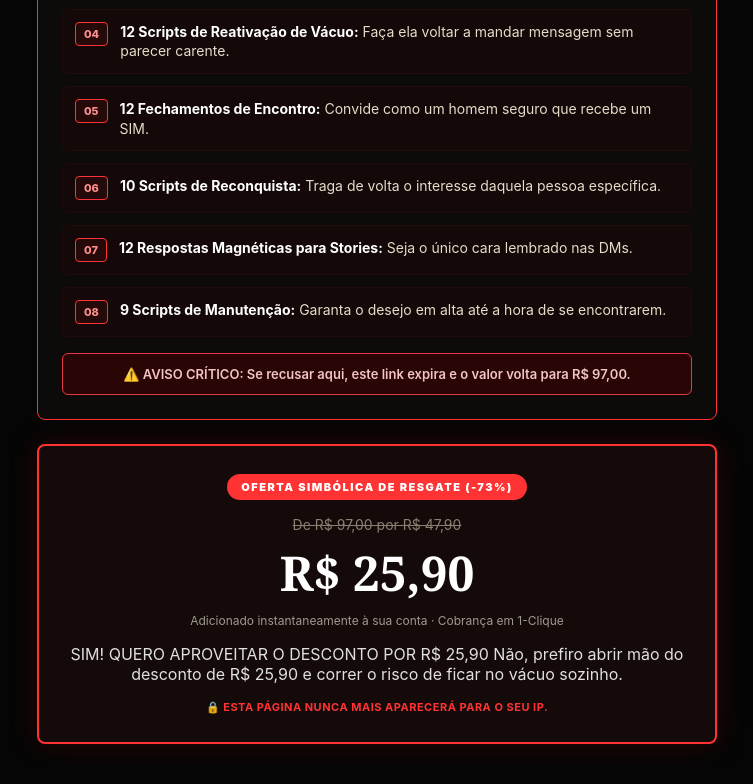
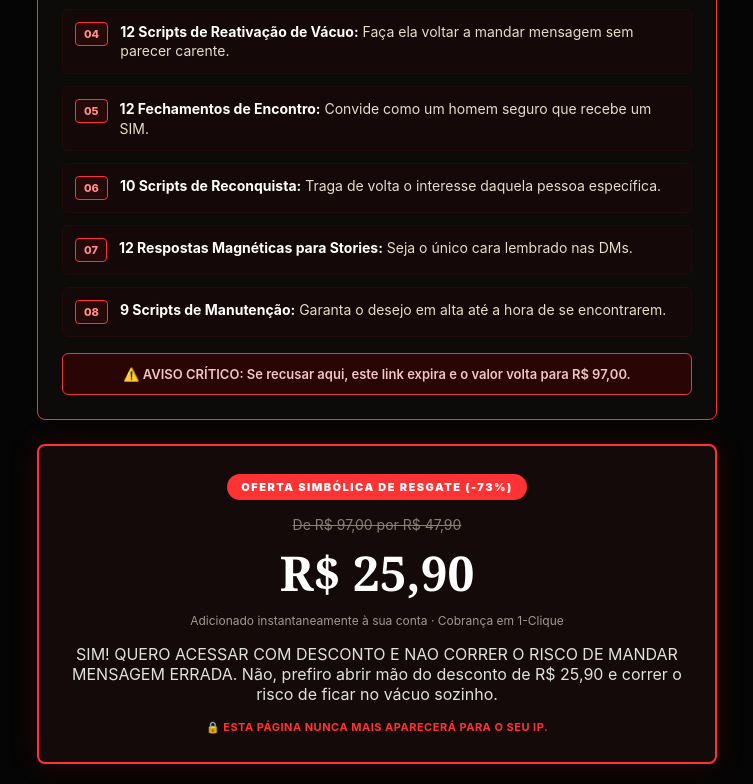
Before and after one commit to PauloR02/oferta-downsell, a plain HTML site: page index.html in a window 1280 px wide. Shown: the part 906-1690 px from the top of the page, without its empty margins (263-1016 px from the left). Drawn offline with Linux system fonts and the light colour scheme.

Commit message:
Update upsell acceptance message in index.html

```diff
--- a/index.html
+++ b/index.html
@@ -354,7 +354,7 @@
           offer-type="downsell"
           upsell-reject-url="members_area"
         >
-          SIM! QUERO APROVEITAR O DESCONTO POR R$ 25,90
+          SIM! QUERO ACESSAR COM DESCONTO E NAO CORRER O RISCO DE MANDAR MENSAGEM ERRADA.
         </cakto-upsell-accept>
         <cakto-upsell-reject
           upsell-reject-url="members_area"
```
